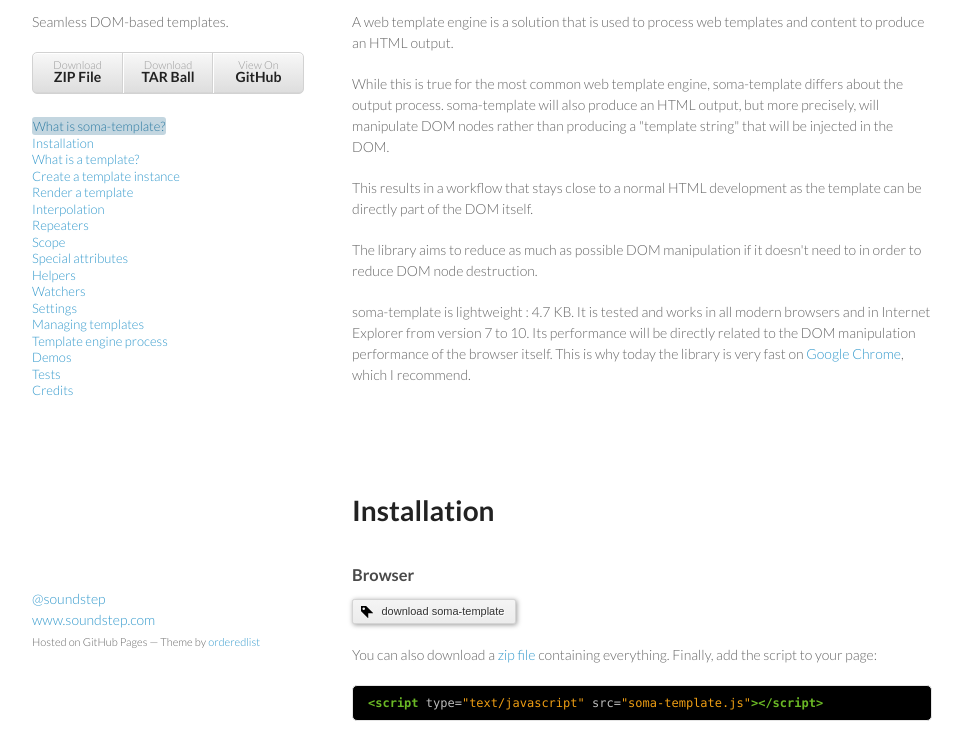
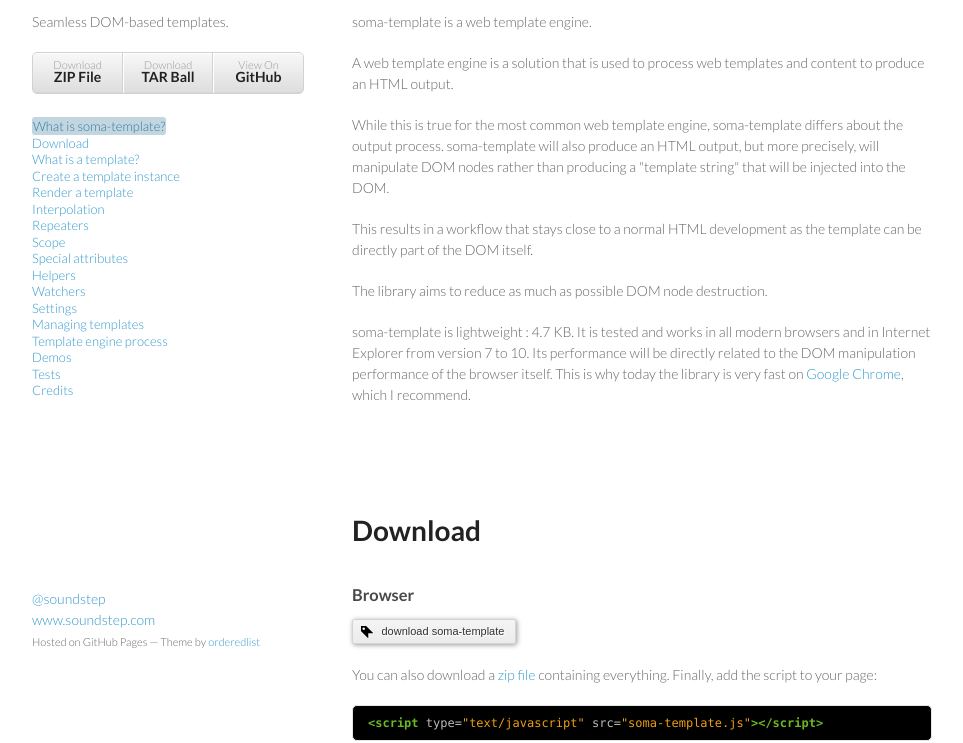
Before and after one commit to soundstep/soma-template, a website: page index.html in a window 1280 px wide. Shown: the part 83-826 px from the top of the page, without its empty margins (158-1121 px from the left). Drawn offline with Linux system fonts and the light colour scheme.

Commit message:
site update

```diff
--- a/index.html
+++ b/index.html
@@ -38,7 +38,7 @@
 		<nav>
 			<ul>
 				<li><a href="#what-is-soma-template">What is soma-template?</a></li>
-				<li><a href="#installation">Installation</a></li>
+				<li><a href="#download">Download</a></li>
 				<li><a href="#what-is-a-template">What is a template?</a></li>
 				<li><p><a href="#create-a-template-instance">Create a template instance</a></p>
 					<ul class="hidden">
@@ -150,10 +150,11 @@
 		</div>
 
 
+		<p>soma-template is a web template engine.</p>
 		<p>A web template engine is a solution that is used to process web templates and content to produce an HTML output.</p>
-		<p>While this is true for the most common web template engine, soma-template differs about the output process. soma-template will also produce an HTML output, but more precisely, will manipulate DOM nodes rather than producing a "template string" that will be injected in the DOM.</p>
+		<p>While this is true for the most common web template engine, soma-template differs about the output process. soma-template will also produce an HTML output, but more precisely, will manipulate DOM nodes rather than producing a "template string" that will be injected into the DOM.</p>
 		<p>This results in a workflow that stays close to a normal HTML development as the template can be directly part of the DOM itself.</p>
-		<p>The library aims to reduce as much as possible DOM manipulation if it doesn't need to in order to reduce DOM node destruction.</p>
+		<p>The library aims to reduce as much as possible DOM node destruction.</p>
 		<p>soma-template is lightweight : 4.7 KB. It is tested and works in all modern browsers and in Internet Explorer from version 7 to 10. Its performance will be directly related to the DOM manipulation performance of the browser itself. This is why today the library is very fast on <a href="https://www.google.com/intl/en/chrome/browser/" target="_blank">Google Chrome</a>, which I recommend.</p>
 		<div class="back"><a href="#">top</a></div>
 
@@ -162,8 +163,8 @@
 	<section>
 
 		<div class="title">
-			<h1>Installation</h1>
-			<a class="anchor" name="installation"></a>
+			<h1>Download</h1>
+			<a class="anchor" name="download"></a>
 		</div>
 
 		<h3>Browser</h3>
```
